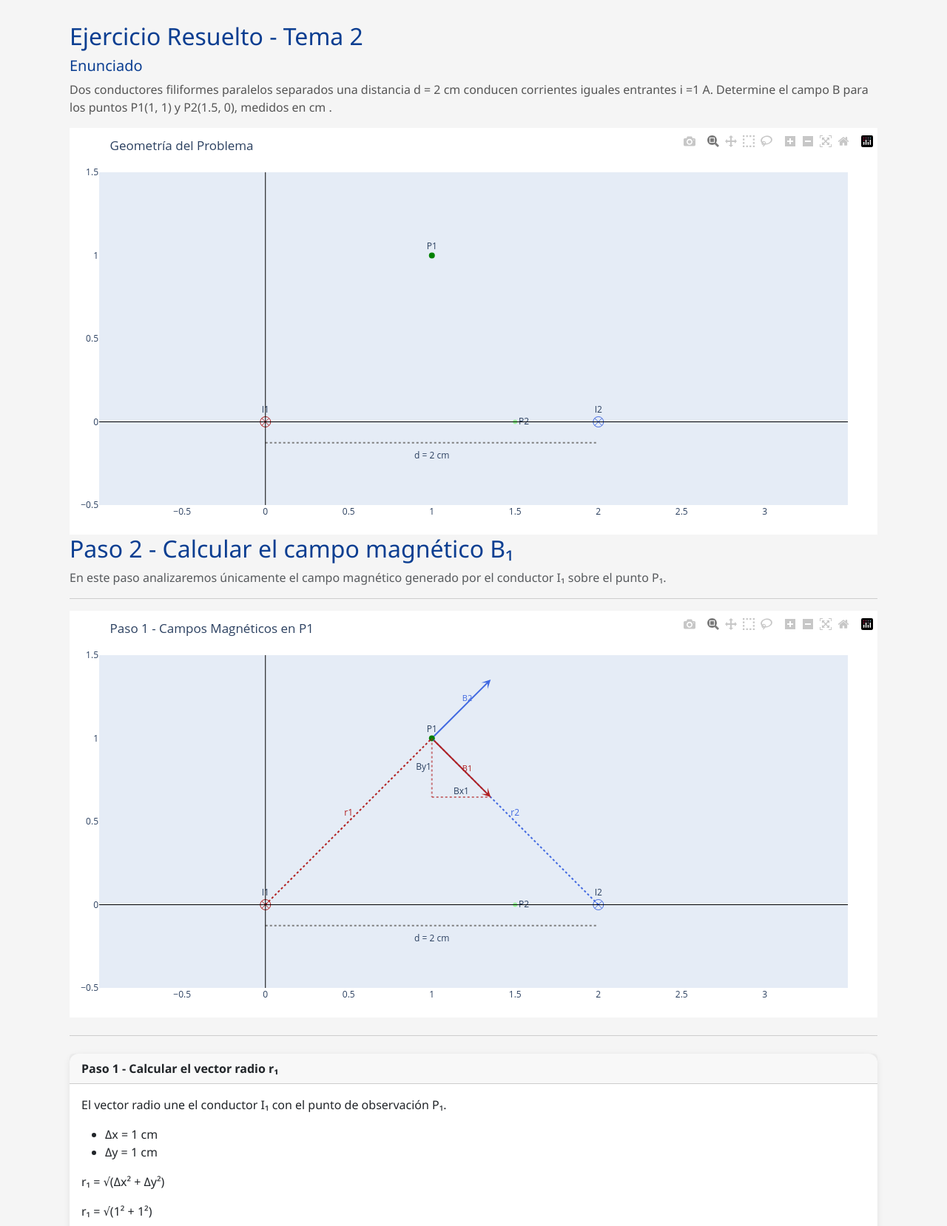
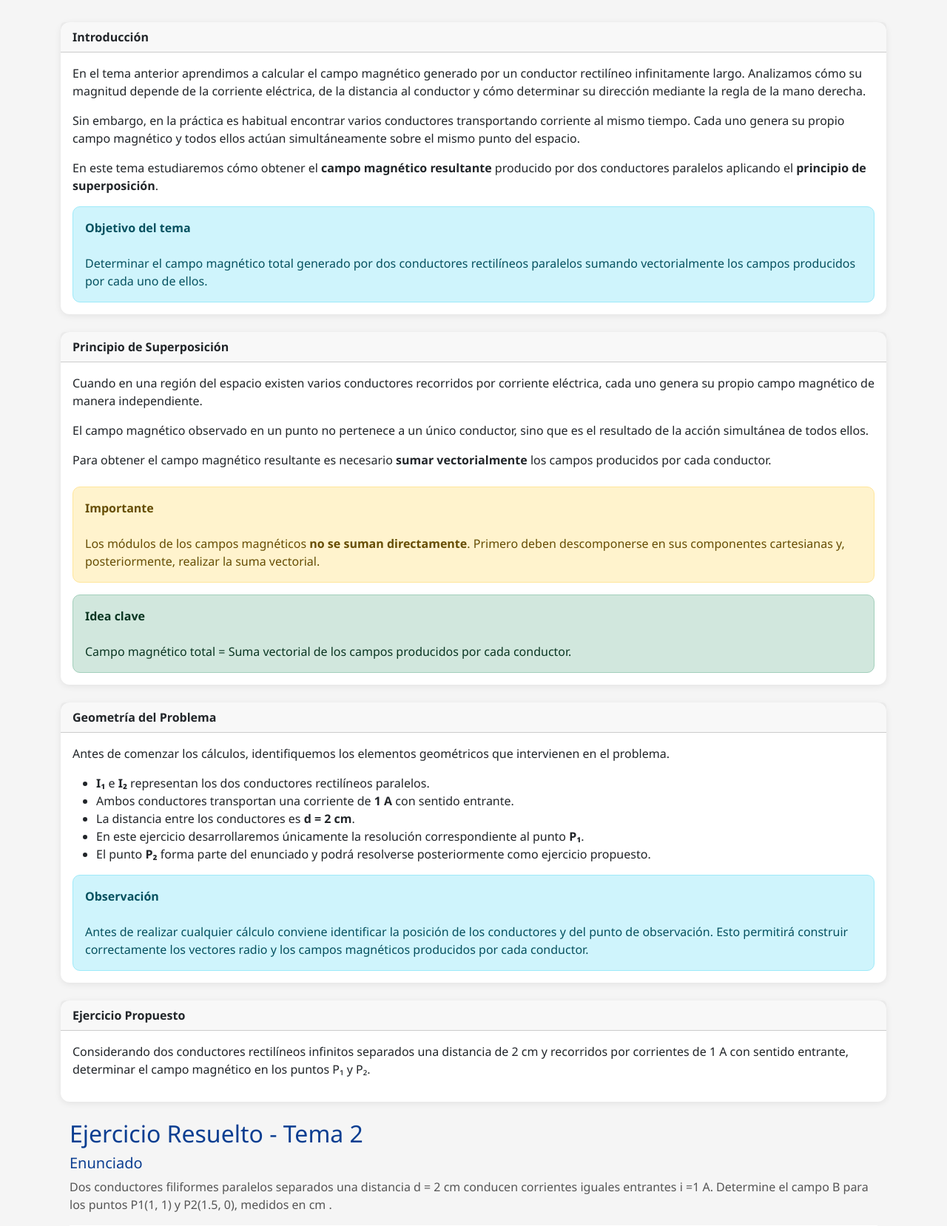
Before and after one commit to jhgakiyama/electromagnetismo-simulator, a Flask app: page /tema2/resolucion/p1 in a window 1280 px wide. Shown: the part 227-1885 px from the top of the page at 74% size. Run offline with Flask 3, Linux system fonts and the light colour scheme; some libraries are stand-ins or nearby versions.

Commit message:
Agrego tarjet de introduccion y principio de superposicion

```diff
--- a/app/templates/tema2_resolucion_p1.html
+++ b/app/templates/tema2_resolucion_p1.html
@@ -2,13 +2,160 @@
 
 {% block content %}
 
+<!-- Seccion 1 -->
+<div class="card mb-4">
+
+    <div class="card-header">
+        <strong>Introducción</strong>
+    </div>
+
+    <div class="card-body">
+
+        <p>
+            En el tema anterior aprendimos a calcular el campo magnético
+            generado por un conductor rectilíneo infinitamente largo.
+            Analizamos cómo su magnitud depende de la corriente eléctrica,
+            de la distancia al conductor y cómo determinar su dirección
+            mediante la regla de la mano derecha.
+        </p>
+
+        <p>
+            Sin embargo, en la práctica es habitual encontrar varios
+            conductores transportando corriente al mismo tiempo. Cada uno
+            genera su propio campo magnético y todos ellos actúan
+            simultáneamente sobre el mismo punto del espacio.
+        </p>
+
+        <p>
+            En este tema estudiaremos cómo obtener el
+            <strong>campo magnético resultante</strong> producido por dos
+            conductores paralelos aplicando el
+            <strong>principio de superposición</strong>.
+        </p>
+
+        <div class="alert alert-info mt-3 mb-0">
+            <strong>Objetivo del tema</strong>
+            <br><br>
+            Determinar el campo magnético total generado por dos
+            conductores rectilíneos paralelos sumando vectorialmente los
+            campos producidos por cada uno de ellos.
+        </div>
+    </div>
+</div>
+
+
+<!-- Seccion 2 -->
+<div class="card mb-4">
+    <div class="card-header">
+        <strong>Principio de Superposición</strong>
+    </div>
+
+    <div class="card-body">
+        <p>
+            Cuando en una región del espacio existen varios conductores
+            recorridos por corriente eléctrica, cada uno genera su propio
+            campo magnético de manera independiente.
+        </p>
+        <p>
+            El campo magnético observado en un punto no pertenece a un
+            único conductor, sino que es el resultado de la acción
+            simultánea de todos ellos.
+        </p>
+        <p>
+            Para obtener el campo magnético resultante es necesario
+            <strong>sumar vectorialmente</strong> los campos producidos
+            por cada conductor.
+        </p>
+        <div class="alert alert-warning mt-4">
+            <strong>Importante</strong>
+            <br><br>
+            Los módulos de los campos magnéticos
+            <strong>no se suman directamente</strong>.
+            Primero deben descomponerse en sus componentes cartesianas y,
+            posteriormente, realizar la suma vectorial.
+        </div>
+        <div class="alert alert-success mt-3 mb-0">
+            <strong>Idea clave</strong>
+            <br><br>
+            Campo magnético total = Suma vectorial de los campos
+            producidos por cada conductor.
+        </div>
+    </div>
+</div>
+
+<div class="card mb-4">
+
+    <div class="card-header">
+        <strong>Geometría del Problema</strong>
+    </div>
+
+    <div class="card-body">
+
+        <p>
+            Antes de comenzar los cálculos, identifiquemos los elementos
+            geométricos que intervienen en el problema.
+        </p>
+
+        <ul>
+
+            <li>
+                <strong>I₁</strong> e <strong>I₂</strong> representan los
+                dos conductores rectilíneos paralelos.
+            </li>
+
+            <li>
+                Ambos conductores transportan una corriente de
+                <strong>1 A</strong> con sentido entrante.
+            </li>
+
+            <li>
+                La distancia entre los conductores es
+                <strong>d = 2 cm</strong>.
+            </li>
+
+            <li>
+                En este ejercicio desarrollaremos únicamente la resolución
+                correspondiente al punto <strong>P₁</strong>.
+            </li>
+
+            <li>
+                El punto <strong>P₂</strong> forma parte del enunciado y
+                podrá resolverse posteriormente como ejercicio propuesto.
+            </li>
+
+        </ul>
+
+        <div class="alert alert-info mt-3 mb-0">
+            <strong>Observación</strong>
+            <br><br>
+            Antes de realizar cualquier cálculo conviene identificar la
+            posición de los conductores y del punto de observación. Esto
+            permitirá construir correctamente los vectores radio y los
+            campos magnéticos producidos por cada conductor.
+        </div>
+
+    </div>
+
+</div>
+
+<div class="card mb-4">
+    <div class="card-header">
+        <strong>Ejercicio Propuesto</strong>
+    </div>
+    <div class="card-body">
+        <p>
+            Considerando dos conductores rectilíneos infinitos separados
+            una distancia de 2 cm y recorridos por corrientes de 1 A con
+            sentido entrante, determinar el campo magnético en los puntos
+            P₁ y P₂.
+        </p>
+    </div>
+</div>
+
 <div class="container mt-4">
-
     <h2>Ejercicio Resuelto - Tema 2</h2>
-
     <h5>Enunciado</h5>
     <p>Dos conductores filiformes paralelos separados una distancia d = 2 cm conducen corrientes  iguales entrantes i =1 A. Determine el campo B para los puntos P1(1, 1) y P2(1.5, 0), medidos en cm .</p>
-
     {{ grafico_ejer | safe }}
 
     <h2>Paso 2 - Calcular el campo magnético B₁</h2>
@@ -80,25 +227,17 @@
                 Aplicamos la expresión del campo magnético
                 producido por un conductor rectilíneo infinito.
             </p>
-
             <pre>
-
-B1 = μ₀ · I1
-    ───────
-     2π · r1
-
+            B1 = μ₀ · I1
+                ───────
+                2π · r1
             </pre>
-
             <p>I1 = 1 A</p>
             <p>r1 = {{ "%.4f"|format(r1 / 100) }} m</p>
 
             <div class="alert alert-success mt-3">
                 <h5 class="mb-1">Resultado</h5>
-
-                <h4 class="mb-0">
-                    |B<sub>1</sub>| = {{ "%.2e"|format(b1) }} T
-                </h4>
-
+                <h4 class="mb-0">|B<sub>1</sub>| = {{ "%.2e"|format(b1) }} T</h4>
             </div>
         </div>
 
```
